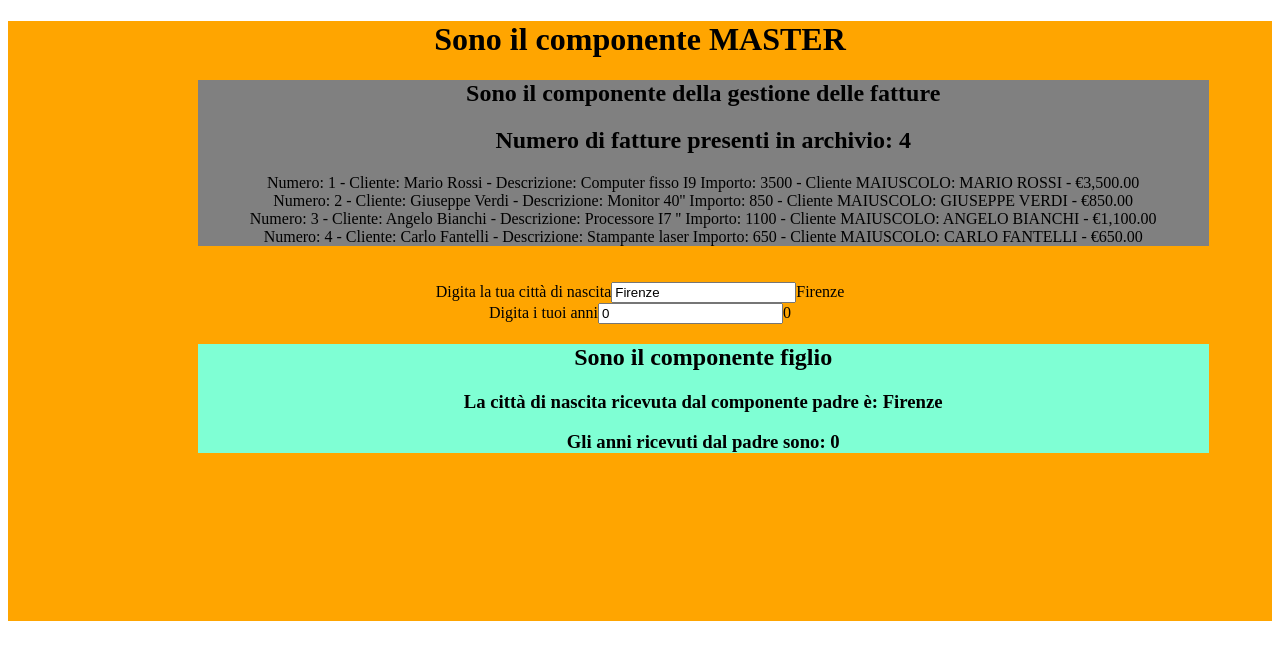
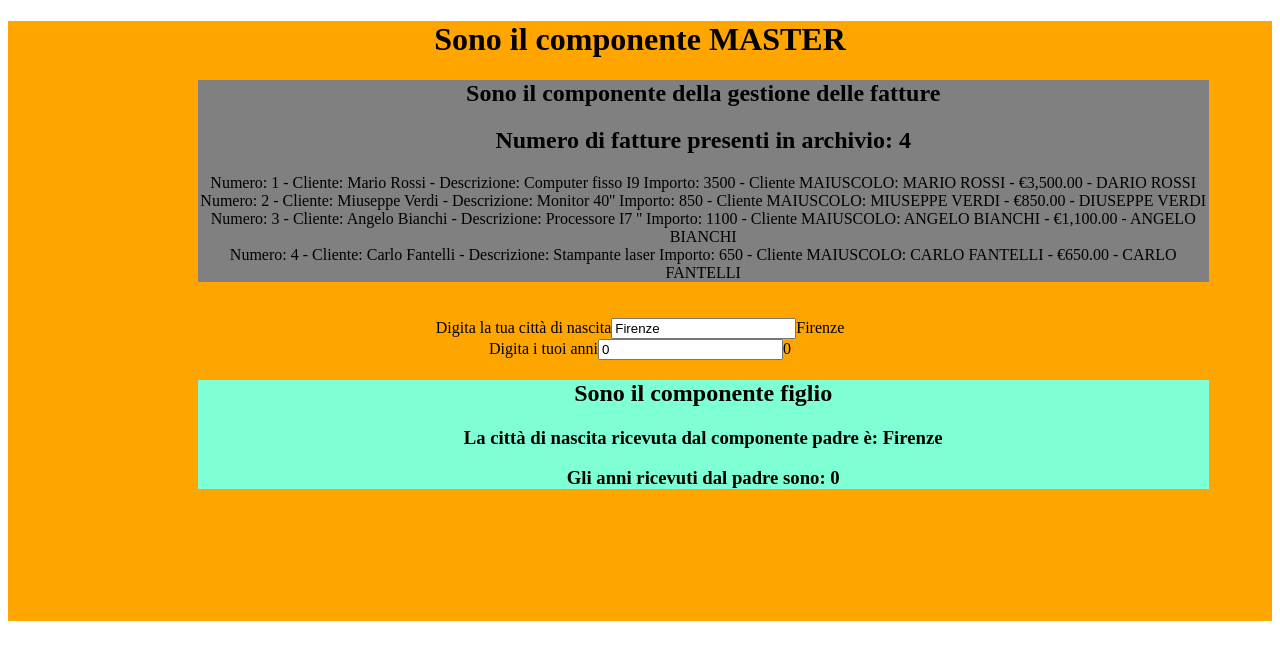
Before and after one commit to mvaleei/Angular_11_11, an Angular app in the folder gerarchie/: page / in a window 1280 px wide. Shown: the top 660 px of the page. Built offline with nearby package versions, Linux system fonts and the light colour scheme.

Commit message:
Pipe custom

```diff
--- /dev/null
+++ b/gerarchie/src/Shared/cambiaLettera.ts
@@ -0,0 +1,23 @@
+import {
+    Pipe,
+    PipeTransform
+} from "@angular/core";
+
+
+
+@Pipe(
+    {
+        name: "changeLettera" // il nome che verrà utilizzato dentro il file htmnl (uppercase)
+    }
+)
+export class CambiaLettera implements PipeTransform {
+
+
+    transform(nomeRicevuto: string, letteraDaCambiare: string) {
+
+        return nomeRicevuto.replace(letteraDaCambiare, "D");
+
+    }
+
+
+}
--- /dev/null
+++ b/gerarchie/src/Shared/ivato.ts
@@ -0,0 +1,24 @@
+
+
+import { Pipe, PipeTransform } from "@angular/core";
+import { IFattura } from "../app/interfacce/IFattura";
+
+@Pipe(
+    {
+        name: "calcolaIva"
+    }
+)
+
+export class calcolaIva implements PipeTransform {
+
+    transform(fattura: IFattura): number {
+
+        if (fattura.fatturabile) {
+            return fattura.importo + fattura.importo * 22 / 100
+        }
+        else {
+            return fattura.importo
+        }
+    }
+
+}
--- a/gerarchie/src/app/interfacce/IFattura.ts
+++ b/gerarchie/src/app/interfacce/IFattura.ts
@@ -2,5 +2,6 @@ export interface IFattura {
     numero: number,
     descrizione: string,
     cliente: string,
-    importo: number
+    importo: number,
+    fatturabile: boolean
 }
--- a/gerarchie/src/app/listato/listato.html
+++ b/gerarchie/src/app/listato/listato.html
@@ -6,6 +6,7 @@
     @for (item of contab; track item.numero) {
     <div>Numero: {{item.numero}} - Cliente: {{item.cliente}} - Descrizione: {{item.descrizione}} Importo:
         {{item.importo}} - Cliente MAIUSCOLO: {{item.cliente | uppercase}} - {{item.importo | currency:"€"}}
+        - {{item.cliente | changeLettera:"M" | uppercase}}
     </div>
     }
 
--- a/gerarchie/src/app/listato/listato.ts
+++ b/gerarchie/src/app/listato/listato.ts
@@ -4,11 +4,16 @@ import { IFattura } from '../interfacce/IFattura';
 
 import { UpperCasePipe, CurrencyPipe } from '@angular/common';
 
+import { CambiaLettera } from '../../Shared/cambiaLettera';
+
+import { calcolaIva } from '../../Shared/ivato';
+
 @Component({
   selector: 'app-listato',
   imports: [
     UpperCasePipe,
-    CurrencyPipe
+    CurrencyPipe,
+    CambiaLettera
   ],
   templateUrl: './listato.html',
   styleUrl: './listato.css',
@@ -20,24 +25,28 @@ export class Listato {
       numero: 1,
       cliente: "Mario Rossi",
       descrizione: "Computer fisso I9",
-      importo: 3500
+      importo: 3500,
+      fatturabile: true
     },
     {
       numero: 2,
-      cliente: "Giuseppe Verdi",
+      cliente: "Miuseppe Verdi",
       descrizione: "Monitor 40''",
-      importo: 850
+      importo: 850,
+      fatturabile: false
     },
     {
       numero: 3,
       cliente: "Angelo Bianchi",
       descrizione: "Processore I7 ''",
-      importo: 1100
+      importo: 1100,
+      fatturabile: true
     }, {
       numero: 4,
       cliente: "Carlo Fantelli",
       descrizione: "Stampante laser",
-      importo: 650
+      importo: 650,
+      fatturabile: false
     },
 
   ]
```
